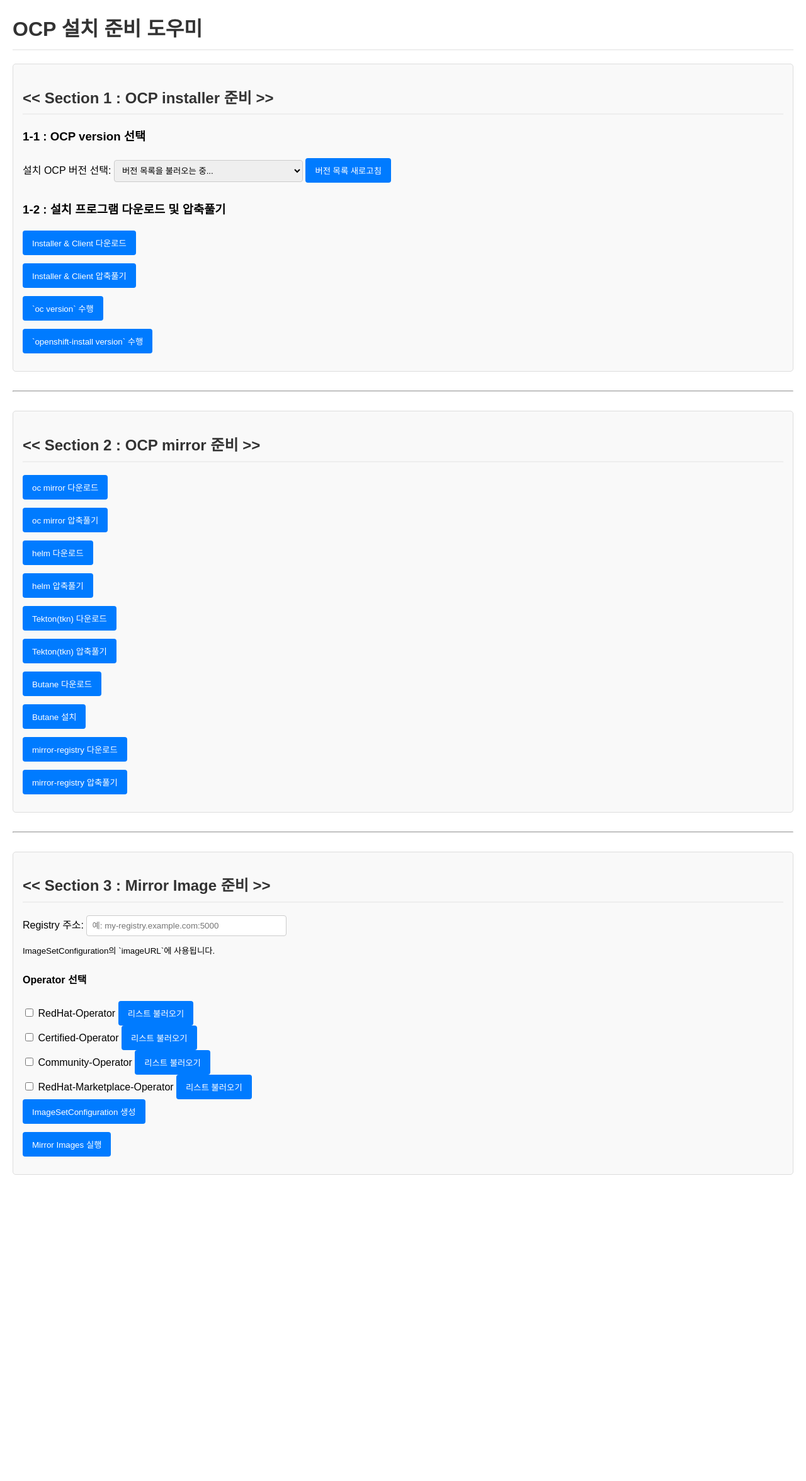
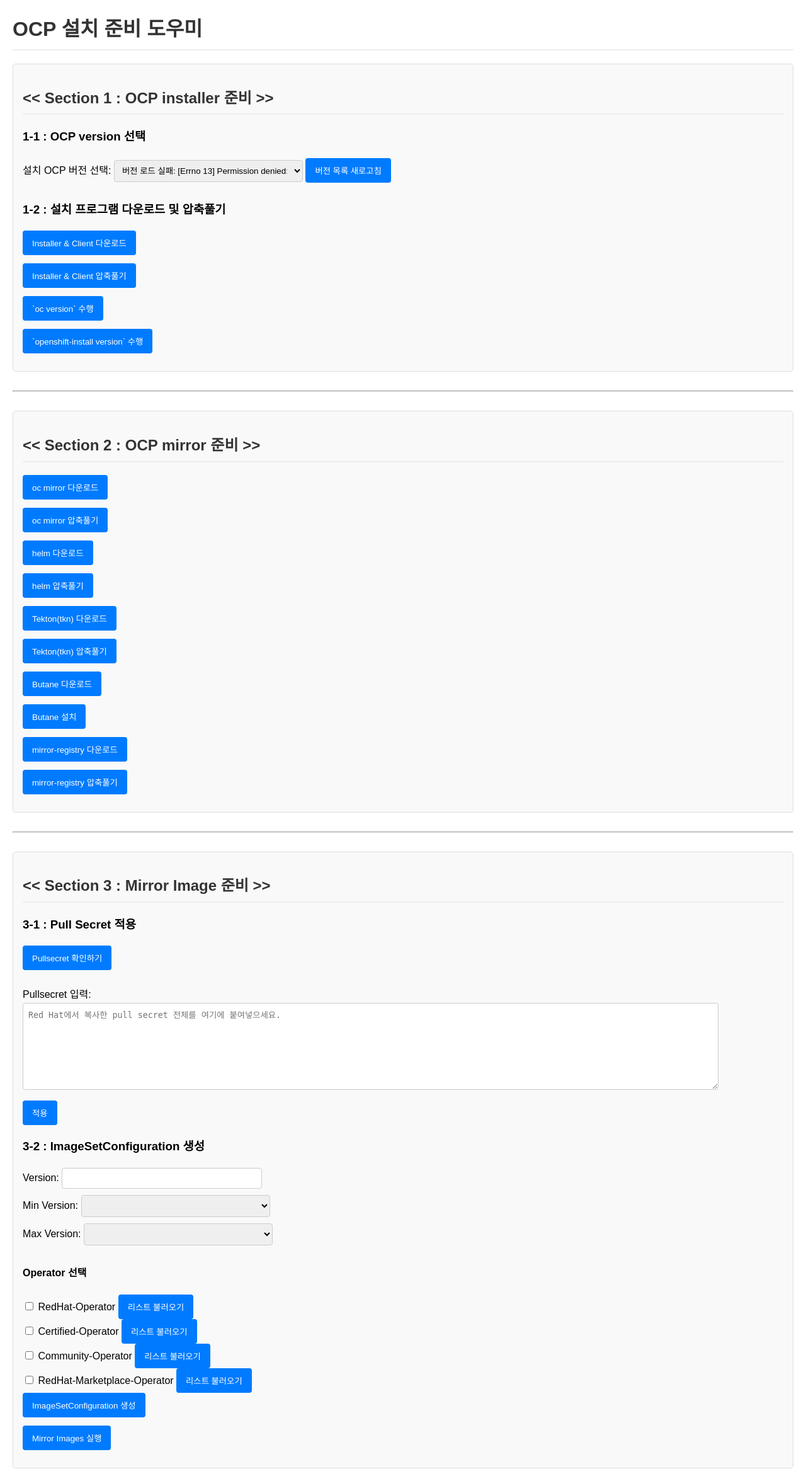
Before and after one commit to rh-bjeon/syta2, a Flask app: page / in a window 1280 px wide. Shown: the whole page at 63% size. Before the commit the page ends 1865 px from the top, so only its background shows below. Run offline with Flask 3, Linux system fonts and the light colour scheme; data that the repository does not hold is empty.

Commit message:
Update index.html

```diff
--- a/ocp-mirror-preparing/templates/index.html
+++ b/ocp-mirror-preparing/templates/index.html
@@ -12,8 +12,6 @@
     <!-- Section 1: OCP Installer 준비 -->
     <div class="section-container">
         <h2>&lt;&lt; Section 1 : OCP installer 준비 &gt;&gt;</h2>
-
-        <!-- Section 1-1 -->
         <div class="subsection">
             <h3>1-1 : OCP version 선택</h3>
             <label for="ocp_version_select">설치 OCP 버전 선택:</label>
@@ -22,8 +20,6 @@
             </select>
             <button id="btn_fetch_versions">버전 목록 새로고침</button>
         </div>
-
-        <!-- Section 1-2 -->
         <div class="subsection">
             <h3>1-2 : 설치 프로그램 다운로드 및 압축풀기</h3>
             <div class="action-item">
@@ -99,10 +95,24 @@
     <!-- Section 3: Mirror Image 준비 -->
     <div class="section-container">
         <h2>&lt;&lt; Section 3 : Mirror Image 준비 &gt;&gt;</h2>
+
         <div class="subsection">
-            <label for="registry_url">Registry 주소:</label>
-            <input type="text" id="registry_url" placeholder="예: my-registry.example.com:5000" style="width: 300px;"><br>
-            <small>ImageSetConfiguration의 `imageURL`에 사용됩니다.</small>
+            <h3>3-1 : Pull Secret 적용</h3>
+            <button onclick="window.open('https://console.redhat.com/openshift/downloads', '_blank')">Pullsecret 확인하기</button>
+            <br><br>
+            <label for="pull_secret_input">Pullsecret 입력:</label><br>
+            <textarea id="pull_secret_input" rows="8" cols="80" placeholder="Red Hat에서 복사한 pull secret 전체를 여기에 붙여넣으세요."></textarea><br>
+            <button id="btn_apply_pull_secret">적용</button>
+            <pre class="output-box" id="output_apply_pull_secret"></pre>
+        </div>
+
+        <div class="subsection">
+            <h3>3-2 : ImageSetConfiguration 생성</h3>
+            <label>Version:</label> <input type="text" id="major_version_display" readonly><br>
+            <label for="min_version_select">Min Version:</label>
+            <select id="min_version_select"></select><br>
+            <label for="max_version_select">Max Version:</label>
+            <select id="max_version_select"></select><br>
         </div>
 
         <div class="subsection operator-section">
```
